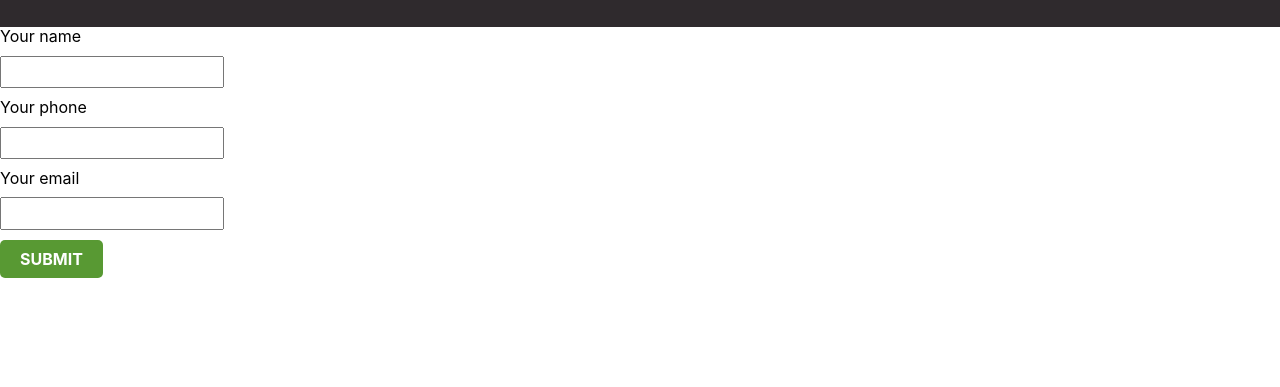
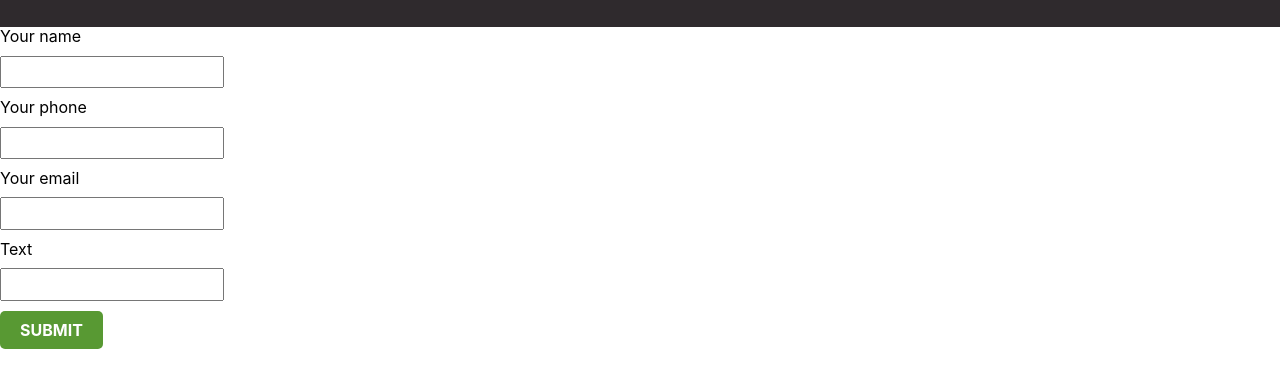
Before and after one commit to alekskositsyn/JS2, a plain HTML site: page project/task3.html in a window 1280 px wide. Shown: the part 93-480 px from the top of the page. Drawn offline with Linux system fonts and the light colour scheme.

Commit message:
add text field

```diff
--- a/project/task3.html
+++ b/project/task3.html
@@ -41,6 +41,12 @@
                 <input type="email" name="email" id="email">
             </label>
         </div>
+        <div>
+            <label>
+                Text <br>
+                <input type="text" name="text" id="text">
+            </label>
+        </div>
         <button id="val-btn">Submit</button>
     </form>
     <script defer src="https://use.fontawesome.com/releases/v5.7.2/js/all.js"
```
